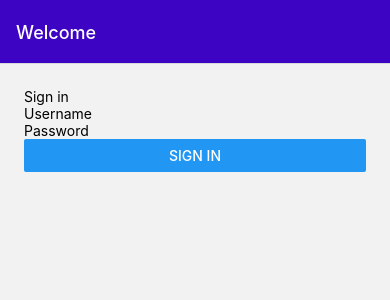
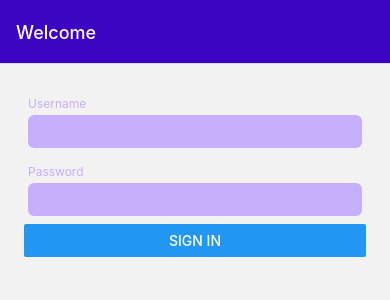
Before and after one commit to sadatakhtar/tracker-app, a React Native app: screen / in a window 390 px wide. Shown: the top 300 px of the page. Built offline with nearby package versions, Linux system fonts and the light colour scheme.

Commit message:
Created and used Input custom component in welcome screen

```diff
--- /dev/null
+++ b/components/UI/Input.js
@@ -0,0 +1,38 @@
+import { StyleSheet, Text, TextInput, View } from "react-native";
+import React from "react";
+import { GlobalStyles } from "../../constants/styles";
+
+const Input = ({ label, textInputConfig }) => {
+  const inputStyles = [styles.input];
+  return (
+    <View style={styles.container}>
+      <Text style={styles.label}>{label}</Text>
+      <TextInput style={inputStyles} {...textInputConfig} />
+    </View>
+  );
+};
+
+export default Input;
+
+const styles = StyleSheet.create({
+    container: {
+        marginVertical: 8,
+        marginHorizontal: 4,
+      },
+      label: {
+        fontSize: 12,
+        color: GlobalStyles.colors.primary100,
+        marginBottom: 4,
+      },
+      input: {
+        backgroundColor: GlobalStyles.colors.primary100,
+        padding: 6,
+        borderRadius: 6,
+        fontSize: 18,
+        color: GlobalStyles.colors.primary700,
+      },
+      inputMultiLine: {
+        minHeight: 100,
+        textAlignVertical: "top",
+      },
+});
--- a/screens/WelcomeScreen.js
+++ b/screens/WelcomeScreen.js
@@ -2,6 +2,8 @@ import { StyleSheet, Text, View, Button, TextInput } from "react-native";
 import React, { useState } from "react";
 import { useDispatch } from "react-redux";
 import { setName } from "../feature/userJourney/UserSlice";
+import Input from "../components/UI/Input";
+
 
 const WelcomeScreen = ({ navigation }) => {
   const [username, setUserName] = useState("");
@@ -18,9 +20,14 @@ const WelcomeScreen = ({ navigation }) => {
   }
   return (
     <View style={styles.container}>
-      <Text>Sign in</Text>
-      <TextInput placeholder="Username" onChangeText={handleName} />
-      <TextInput placeholder="Password" onChangeText={handleName} />
+      <Input label="Username" textInputConfig={{
+        keyboardType: 'default',
+        onChangeText: handleName
+      }}/>
+      <Input label="Password" textInputConfig={{
+        keyboardType: 'default',
+        onChangeText: () => {}
+      }}/>
       <Button
         title="Sign In"
         onPress={handleBtn}
```
